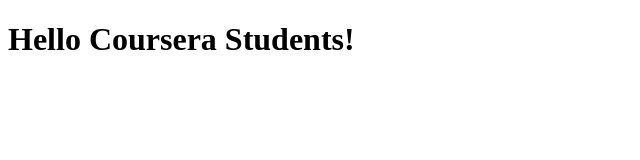
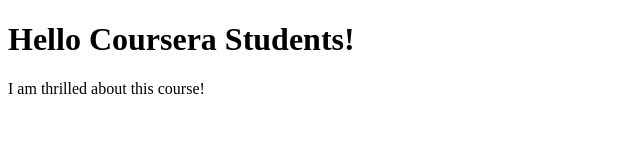
Before and after one commit to victordinofb/coursera-test, a plain HTML site: page index.html in a window 1280 px wide. Shown: the whole page, without its empty margins (0-640 px from the left). Drawn offline with Linux system fonts and the light colour scheme.

Commit message:
Next version of web file.

```diff
--- a/index.html
+++ b/index.html
@@ -6,5 +6,6 @@
 </head>
 <body>
 <h1>Hello Coursera Students!</h1>
+<p>I am thrilled about this course!</p>
 </body>
 </html>
```
